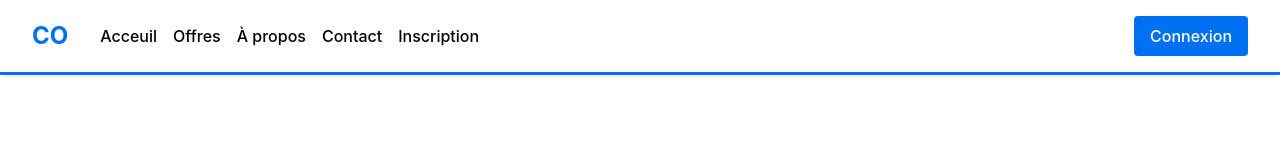
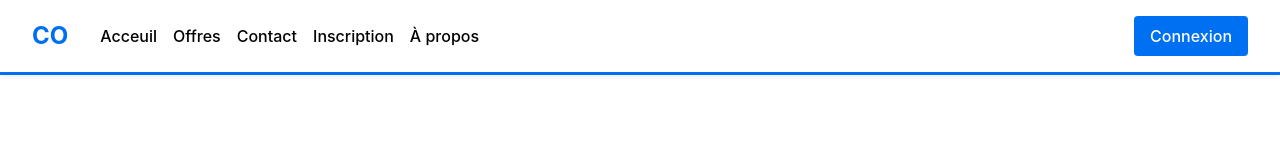
Before and after one commit to CES-OFFRES-Team/CES-OFFRES, a Next.js app: page / in a window 1280 px wide. Shown: the top 160 px of the page. Built offline with nearby package versions, Linux system fonts and the light colour scheme.

Commit message:
Correction orthograph + ordre menu

```diff
--- a/src/app/layout.js
+++ b/src/app/layout.js
@@ -29,9 +29,9 @@ export default function RootLayout({ children }) {
               <ul className="nav-list">
                 <li><a href="/">Acceuil</a></li>
                 <li><a href="/Offres">Offres</a></li>
-                <li><a href="/About">À propos</a></li>
                 <li><a href="/Contact">Contact</a></li>
                 <li><a href="/Inscription">Inscription</a></li>
+                <li><a href="/About">À propos</a></li>
               </ul>
             </nav>
             <a href="/Login" className="login-button">Connexion</a>
```
